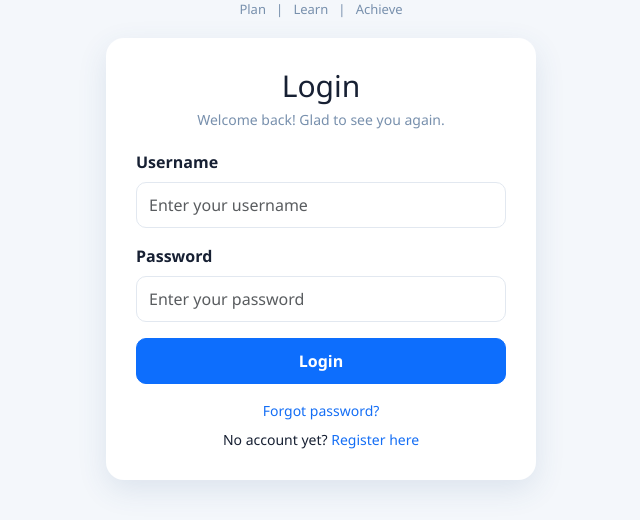
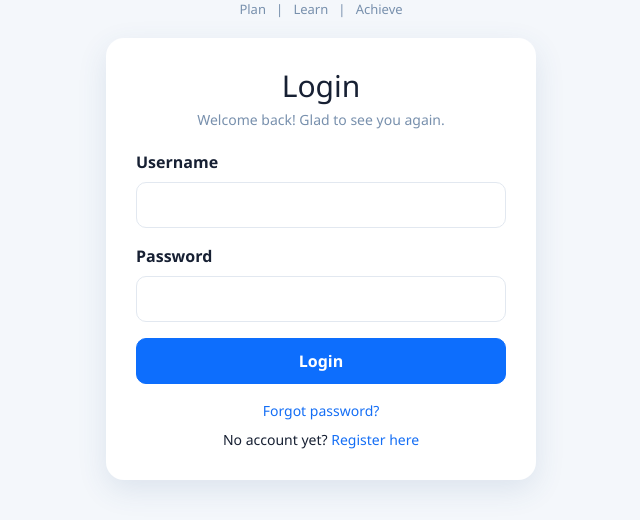
Before and after one commit to mavijaykhanna358-tech/studybuddy, a Django app: page /login/ in a window 1280 px wide. Shown: the part 184-704 px from the top of the page, without its empty margins (319-959 px from the left). Run offline with Django 5.2, Linux system fonts and the light colour scheme.

Commit message:
Update StudyBuddy features and reminders

```diff
--- a/templates/users/login.html
+++ b/templates/users/login.html
@@ -160,7 +160,6 @@
                         name="username"
                         id="id_username"
                         class="form-control"
-                        placeholder="Enter your username"
                         required>
                 </div>
 
@@ -174,7 +173,6 @@
                         name="password"
                         id="id_password"
                         class="form-control"
-                        placeholder="Enter your password"
                         required>
                 </div>
 
```
